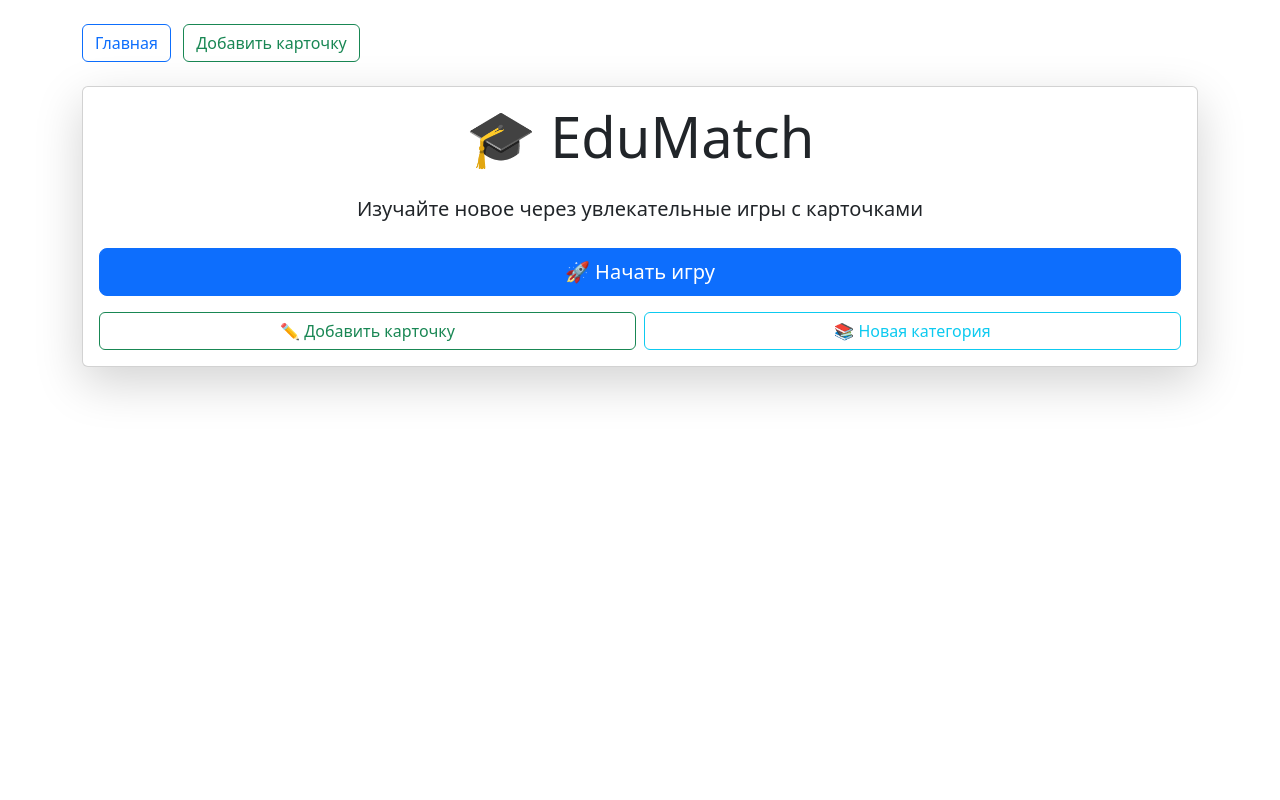
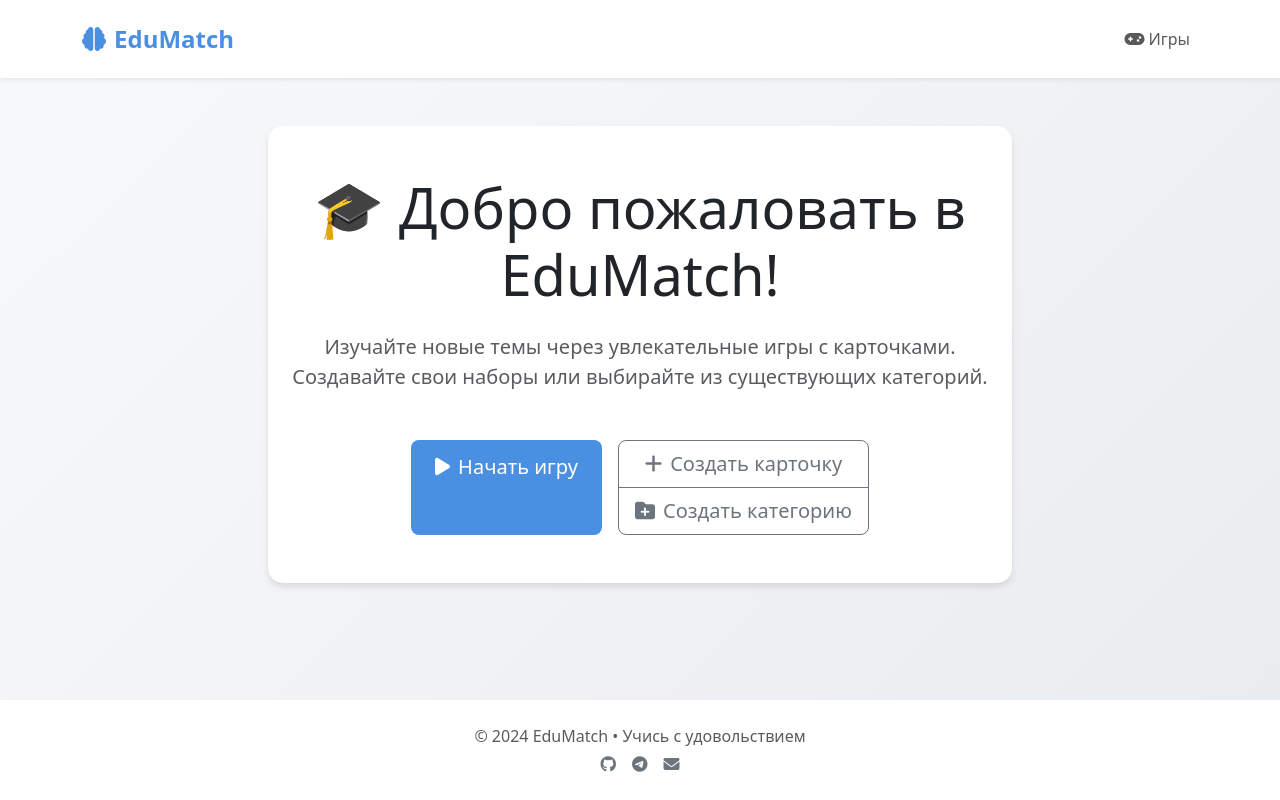
Before and after one commit to UHTbl/edumatch, a Django app: page / in a window 1280 px wide. Run offline with Django 5.2, Linux system fonts and the light colour scheme.

Commit message:
Исправление замечаний Pylint

```diff
--- a/cards/models.py
+++ b/cards/models.py
@@ -2,7 +2,6 @@ from django.db import models
 
 class Category(models.Model):
     name = models.CharField(max_length=100)
-
     def __str__(self):
         return self.name
 
@@ -10,6 +9,5 @@ class Card(models.Model):
     left_text = models.CharField(max_length=200)
     right_text = models.CharField(max_length=200)
     category = models.ForeignKey(Category, on_delete=models.CASCADE)
-
     def __str__(self):
         return f"{self.left_text} — {self.right_text}"
--- a/cards/templates/cards/base.html
+++ b/cards/templates/cards/base.html
@@ -1,17 +1,104 @@
 <!DOCTYPE html>
-<html lang="ru">
+<html lang="ru" data-bs-theme="light">
 <head>
     <meta charset="UTF-8">
     <meta name="viewport" content="width=device-width, initial-scale=1">
-    <title>EduMatch</title>
-    <link href="https://cdn.jsdelivr.net/npm/bootstrap@5.3.0/dist/css/bootstrap.min.css" rel="stylesheet">
+    <title>EduMatch • Учись играя</title>
+    <link href="https://cdn.jsdelivr.net/npm/bootstrap@5.3.2/dist/css/bootstrap.min.css" rel="stylesheet">
+    <link href="https://cdnjs.cloudflare.com/ajax/libs/font-awesome/6.4.0/css/all.min.css" rel="stylesheet">
+    <style>
+        :root {
+            --main-color: #4A90E2;
+            --hover-color: #357ABD;
+            --bg-gradient: linear-gradient(135deg, #f8f9fa 0%, #e9ecef 100%);
+        }
+
+        body {
+            background: var(--bg-gradient);
+            min-height: 100vh;
+        }
+
+        .card {
+            border: none;
+            border-radius: 15px;
+            box-shadow: 0 4px 6px rgba(0,0,0,0.1);
+            transition: transform 0.3s;
+        }
+
+        .card:hover {
+            transform: translateY(-5px);
+        }
+
+        .btn-primary {
+            background-color: var(--main-color);
+            border: none;
+            padding: 12px 25px;
+        }
+
+        .btn-primary:hover {
+            background-color: var(--hover-color);
+        }
+
+        .nav-brand {
+            font-weight: 700;
+            color: var(--main-color) !important;
+            font-size: 1.5rem;
+        }
+
+        .option-card {
+            cursor: pointer;
+            transition: all 0.2s;
+        }
+
+        .option-card:hover {
+            background: rgba(74,144,226,0.05);
+        }
+    </style>
 </head>
-<body class="container mt-4">
-    <nav class="mb-4">
-        <a href="{% url 'index' %}" class="btn btn-outline-primary me-2">Главная</a>
-        <a href="{% url 'add_card' %}" class="btn btn-outline-success me-2">Добавить карточку</a>
+<body class="d-flex flex-column">
+    <nav class="navbar navbar-expand-lg bg-white shadow-sm py-3">
+        <div class="container">
+            <a class="navbar-brand nav-brand" href="{% url 'index' %}">
+                <i class="fas fa-brain me-2"></i>EduMatch
+            </a>
+            <button class="navbar-toggler" type="button" data-bs-toggle="collapse" data-bs-target="#navbarNav">
+                <span class="navbar-toggler-icon"></span>
+            </button>
+            <div class="collapse navbar-collapse" id="navbarNav">
+                <ul class="navbar-nav ms-auto">
+                    <li class="nav-item">
+                        <a class="nav-link" href="{% url 'categories' %}">
+                            <i class="fas fa-gamepad me-1"></i>Игры
+                        </a>
+                    </li>
+                </ul>
+            </div>
+        </div>
     </nav>
-    {% block content %}{% endblock %}
-    <script src="https://cdn.jsdelivr.net/npm/bootstrap@5.3.0/dist/js/bootstrap.bundle.min.js"></script>
+
+    <main class="flex-grow-1 py-5">
+        <div class="container">
+            {% block content %}{% endblock %}
+        </div>
+    </main>
+
+    <footer class="bg-white mt-auto py-4 text-muted">
+        <div class="container text-center">
+            <p class="mb-1">© 2024 EduMatch • Учись с удовольствием</p>
+            <div class="hstack gap-3 justify-content-center">
+                <a href="#" class="text-decoration-none text-secondary">
+                    <i class="fab fa-github"></i>
+                </a>
+                <a href="#" class="text-decoration-none text-secondary">
+                    <i class="fab fa-telegram"></i>
+                </a>
+                <a href="#" class="text-decoration-none text-secondary">
+                    <i class="fas fa-envelope"></i>
+                </a>
+            </div>
+        </div>
+    </footer>
+
+    <script src="https://cdn.jsdelivr.net/npm/bootstrap@5.3.2/dist/js/bootstrap.bundle.min.js"></script>
 </body>
 </html>
--- a/cards/templates/cards/index.html
+++ b/cards/templates/cards/index.html
@@ -1,26 +1,32 @@
 {% extends 'cards/base.html' %}
 
 {% block content %}
-<div class="card shadow-lg">
-    <div class="card-body text-center">
-        <h1 class="card-title display-4 mb-4">🎓 EduMatch</h1>
-        <p class="lead mb-4">Изучайте новое через увлекательные игры с карточками</p>
-        <div class="d-grid gap-3">
-            <a href="{% url 'categories' %}" class="btn btn-primary btn-lg">
-                🚀 Начать игру
-            </a>
-            <div class="row g-2">
-                <div class="col">
-                    <a href="{% url 'add_card' %}" class="btn btn-outline-success w-100">
-                        ✏️ Добавить карточку
+<div class="col-lg-8 mx-auto">
+    <div class="card">
+        <div class="card-body text-center py-5">
+            <h1 class="display-4 mb-4">🎓 Добро пожаловать в EduMatch!</h1>
+            <p class="lead text-muted mb-5">
+                Изучайте новые темы через увлекательные игры с карточками.<br>
+                Создавайте свои наборы или выбирайте из существующих категорий.
+            </p>
+
+            <div class="d-grid gap-3 d-sm-flex justify-content-sm-center flex-wrap">
+                <!-- Основные действия -->
+                <a href="{% url 'categories' %}" class="btn btn-primary btn-lg px-4">
+                    <i class="fas fa-play me-2"></i>Начать игру
+                </a>
+
+                <!-- Группа кнопок создания -->
+                <div class="btn-group-vertical btn-group-lg" role="group">
+                    <a href="{% url 'add_card' %}" class="btn btn-outline-secondary">
+                        <i class="fas fa-plus me-2"></i>Создать карточку
                     </a>
-                </div>
-                <div class="col">
-                    <a href="{% url 'add_category' %}" class="btn btn-outline-info w-100">
-                        📚 Новая категория
+                    <a href="{% url 'add_category' %}" class="btn btn-outline-secondary">
+                        <i class="fas fa-folder-plus me-2"></i>Создать категорию
                     </a>
                 </div>
             </div>
+
         </div>
     </div>
 </div>
--- a/cards/views.py
+++ b/cards/views.py
@@ -32,35 +32,33 @@ def categories(request):
 
 def game(request, category_id):
     category = get_object_or_404(Category, id=category_id)
-    all_cards = list(Card.objects.filter(category=category))
 
-    # Обработка количества карточек
-    try:
-        num_cards = min(len(all_cards), max(3, int(request.GET.get('num_cards', 5))))
-    except:
+    # Получаем или генерируем выбранные карточки
+    if 'selected_cards' not in request.session or request.method == 'GET':
+        all_cards = list(Card.objects.filter(category=category))
         num_cards = min(len(all_cards), 5)
+        selected_cards = random.sample(all_cards, num_cards) if len(all_cards) >= 5 else all_cards
+        request.session['selected_cards'] = [c.id for c in selected_cards]
+    else:
+        selected_cards = Card.objects.filter(id__in=request.session['selected_cards'])
 
-    if len(all_cards) >= num_cards:
-        selected_cards = random.sample(all_cards, num_cards)
-    else:
-        selected_cards = all_cards
-
-    # Генерация вариантов ответов для каждой карточки
+    # Генерация вариантов ответов
     for card in selected_cards:
-        other_cards = [c for c in all_cards if c != card]
+        other_cards = [c for c in selected_cards if c != card]
         wrong_answers = random.sample(other_cards, min(3, len(other_cards)))
         options = wrong_answers + [card]
         random.shuffle(options)
         card.options = options
 
+    # Обработка ответов
     if request.method == 'POST':
         correct = 0
         results = []
 
         for card in selected_cards:
             answer_id = request.POST.get(f'card_{card.id}')
-            answer = next((c for c in all_cards if str(c.id) == answer_id), None)
-            is_correct = (answer.right_text == card.right_text) if answer else False
+            answer = next((c for c in selected_cards if str(c.id) == answer_id), None)
+            is_correct = (answer and answer.id == card.id)
 
             if is_correct:
                 correct += 1
@@ -72,6 +70,7 @@ def game(request, category_id):
                 'is_correct': is_correct
             })
 
+        request.session.pop('selected_cards', None)
         return render(request, 'cards/results.html', {
             'results': results,
             'correct': correct,
--- a/edumatch/settings.py
+++ b/edumatch/settings.py
@@ -27,6 +27,8 @@ DEBUG = True
 
 ALLOWED_HOSTS = []
 
+SESSION_ENGINE = "django.contrib.sessions.backends.signed_cookies"
+SESSION_COOKIE_AGE = 3600
 
 # Application definition
 
@@ -37,7 +39,7 @@ INSTALLED_APPS = [
     "django.contrib.sessions",
     "django.contrib.messages",
     "django.contrib.staticfiles",
-    "cards",
+    'cards',
 ]
 
 MIDDLEWARE = [
@@ -57,6 +59,7 @@ TEMPLATES = [
         "BACKEND": "django.template.backends.django.DjangoTemplates",
         "DIRS": [],
         "APP_DIRS": True,
+        'DIRS': [BASE_DIR / 'templates'],
         "OPTIONS": {
             "context_processors": [
                 "django.template.context_processors.request",
--- a/edumatch/urls.py
+++ b/edumatch/urls.py
@@ -1,7 +1,7 @@
 from django.contrib import admin
-from django.urls import include, path  # Добавьте include
+from django.urls import path, include
 
 urlpatterns = [
-    path("admin/", admin.site.urls),
-    path("", include("cards.urls")),  # Эта строка подключает ваши страницы
+    path('admin/', admin.site.urls),
+    path('', include('cards.urls')),  # Без namespace
 ]
```
Also changed, not shown: cards/templates/cards/add_category.html (+15 -7 lines), cards/templates/cards/categories.html (+26 -14 lines), cards/templates/cards/game.html (+26 -11 lines), cards/templates/cards/results.html (+27 -17 lines), cards/admin.py (line endings or trailing spaces), db.sqlite3.
